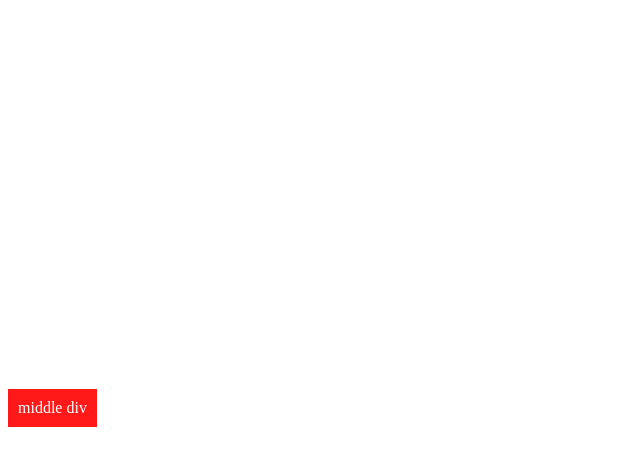
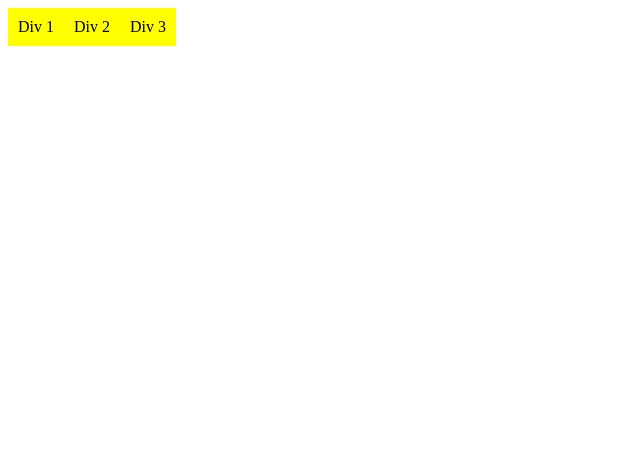
Before and after one commit to duydd25031999/front_end_practice, a plain HTML site: page session_1/margin_x_inline/index.html in a window 1280 px wide. Shown: the whole page, without its empty margins (0-640 px from the left). Drawn offline with Linux system fonts and the light colour scheme.

Commit message:
remove horizonal marrgin in inline block

```diff
--- a/session_1/margin_x_inline/index.html
+++ b/session_1/margin_x_inline/index.html
@@ -7,9 +7,15 @@
 </head>
 
 <body>
-  <div class="middle-container">
-    <div class="middle-item">
-      middle div
+  <div class="container">
+    <div class="inline-block">
+      Div 1
+    </div>
+    <div class="inline-block">
+      Div 2
+    </div>
+    <div class="inline-block">
+      Div 3
     </div>
   </div>
 </body>
--- a/session_1/margin_x_inline/style.css
+++ b/session_1/margin_x_inline/style.css
@@ -2,14 +2,9 @@ body {
     height: 100vh;
 }
 
-.middle-container {
-    height: 100%;
-    display: flex;
-    align-items: center;
+.inline-block {
+    display: inline-block;
+    background-color: yellow;
+    padding: 10px;
+    float: left;
 }
-
-.middle-item {
-    background-color: #ff1919;
-    color: #ffffff;
-    padding: 10px;
-}
```
